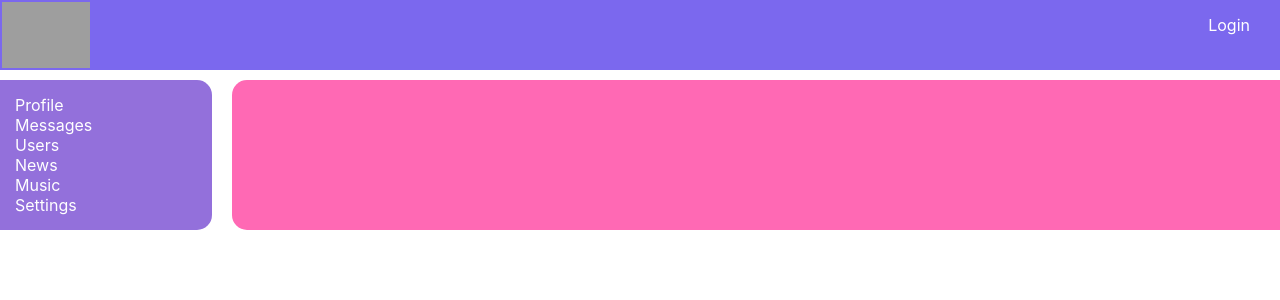
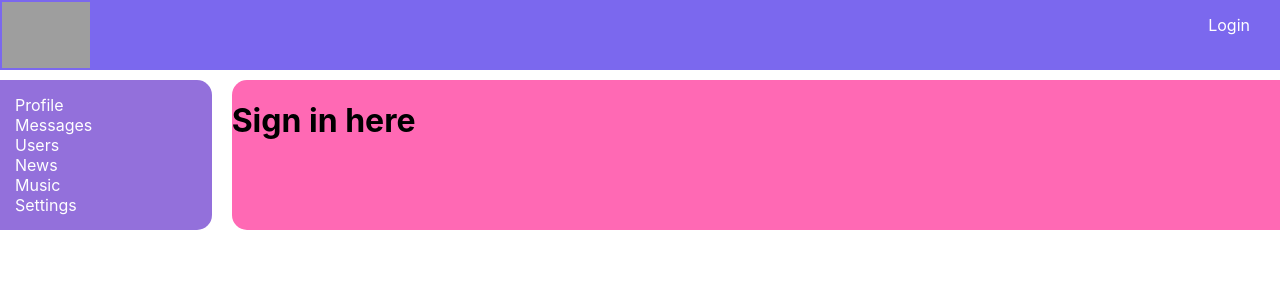
Before and after one commit to aleksandrasezer/Social_network, a React (Create React App) app: page /login in a window 1280 px wide. Shown: the top 300 px of the page. Built offline with nearby package versions, Linux system fonts and the light colour scheme; no server answers; grey boxes are pictures that could not be loaded.

Commit message:
added Redirect

```diff
--- a/src/App.tsx
+++ b/src/App.tsx
@@ -6,6 +6,7 @@
 import {UsersContainer} from "./components/users/UsersContainer";
 import {ProfileContainer} from "./components/profile/ProfileContainer";
 import {HeaderContainer} from "./components/header/HeaderContainer";
+import {Login} from "./components/login/Login";
 
 
 
@@ -23,6 +24,8 @@
 
                     <Route path='/users' render = {() => <UsersContainer />} />
 
+                    <Route path='/login' render = {() => <Login />} />
+
                 </div>
             </div>
         </BrowserRouter>
--- a/src/components/dialogs/Dialogs.tsx
+++ b/src/components/dialogs/Dialogs.tsx
@@ -3,6 +3,7 @@
 import Messages from "./messages/Messages";
 import Dialog from "./Dialog/Dialog";
 import {DialogType, MessageType} from "../../redux/store";
+import {Redirect} from "react-router-dom"
 
 type DialogsPropsType = {
     messages: MessageType[]
@@ -11,11 +12,16 @@
     addNewMessage: () => void
     onMessageChangeHandler: (text: string) => void
     onTextClickHandler: () => void
+    isAuth: boolean
 }
 function Dialogs(props: DialogsPropsType) {
 
     let dialogsItems = props.dialogs.map((el: DialogType) => <Dialog key={el.id} id={el.id} name={el.name} />)
+
+    if (!props.isAuth) return <Redirect to={'/login'} />
+
     return (
+
         <div className={s.dialogs}>
             <div className={s.dialogsItems}>
                 { dialogsItems }
--- a/src/components/dialogs/DialogsContainer.tsx
+++ b/src/components/dialogs/DialogsContainer.tsx
@@ -14,7 +14,8 @@
     return {
         dialogs: state.dialogsPage.dialogs,
         messages: state.dialogsPage.messages,
-        newMessageText: state.dialogsPage.newMessageBody
+        newMessageText: state.dialogsPage.newMessageBody,
+        isAuth: state.auth.isAuth,
     }
 }
 
--- /dev/null
+++ b/src/components/login/Login.tsx
@@ -0,0 +1,7 @@
+import React from "react"
+
+export const Login = () => {
+    return <div>
+        <h1>Sign in here</h1>
+    </div>
+}
--- a/src/components/profile/ProfileContainer.tsx
+++ b/src/components/profile/ProfileContainer.tsx
@@ -4,6 +4,7 @@
 import {ProfileType, setUserProfileInfo} from "../../redux/profile-reducer";
 import Profile from "./Profile";
 import { withRouter } from "react-router"
+import {Redirect} from "react-router-dom";
 
 type ProfileAPIContainerPropsType = {
     profile: ProfileType
@@ -12,6 +13,7 @@
     location: any
     match: any
     staticContext: any
+    isAuth: boolean
 }
 
 
@@ -23,6 +25,9 @@
     }
 
     render() {
+
+        if (!this.props.isAuth) return <Redirect to={'/login'} />
+
         return <Profile profile={this.props.profile}/>
     }
 }
@@ -32,7 +37,8 @@
 
 let mapStateToProps = (state: RootState) => {
     return {
-        profile: state.profilePage.profile
+        profile: state.profilePage.profile,
+        isAuth: state.auth.isAuth,
     }
 }
 
--- a/src/components/users/UsersAPIContainer.tsx
+++ b/src/components/users/UsersAPIContainer.tsx
@@ -2,6 +2,7 @@
 import {UsersType} from "../../redux/users-reduscer";
 import {Users} from "./Users";
 import {Preload} from "../common/preload/Preload";
+import {Redirect} from "react-router-dom";
 
 type UsersAPIContainerPropsType = {
     users: UsersType
@@ -14,6 +15,7 @@
     unfollowUser: (id: number) => void
     setCurrentPage: (pageNumber: number) => void
     setUsersFromServer: (currentPage: number, pageSize: number) => void
+    isAuth: boolean
 }
 
 export class UsersAPIContainer extends React.Component<UsersAPIContainerPropsType> {
@@ -28,6 +30,8 @@
     }
 
     render() {
+
+        if (!this.props.isAuth) return <Redirect to={'/login'} />
 
         let pages = []
         let pagesCount = Math.ceil(this.props.totalUsersCount / this.props.pageSize)
--- a/src/components/users/UsersContainer.tsx
+++ b/src/components/users/UsersContainer.tsx
@@ -15,6 +15,7 @@
         pageSize: state.usersPage.pageSize,
         isFetching: state.usersPage.isFetching,
         followingInProgress: state.usersPage.followingInProgress,
+        isAuth: state.auth.isAuth,
     }
 }
 
```
